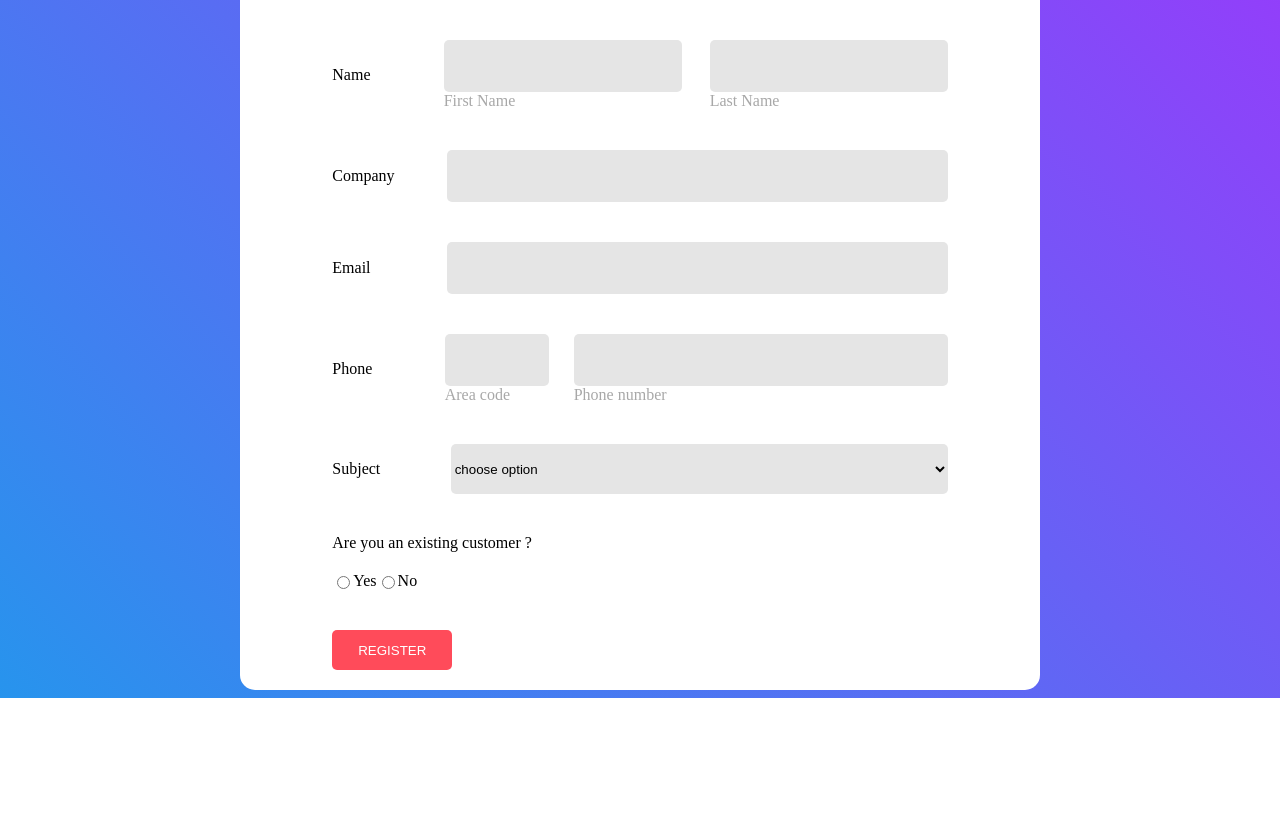
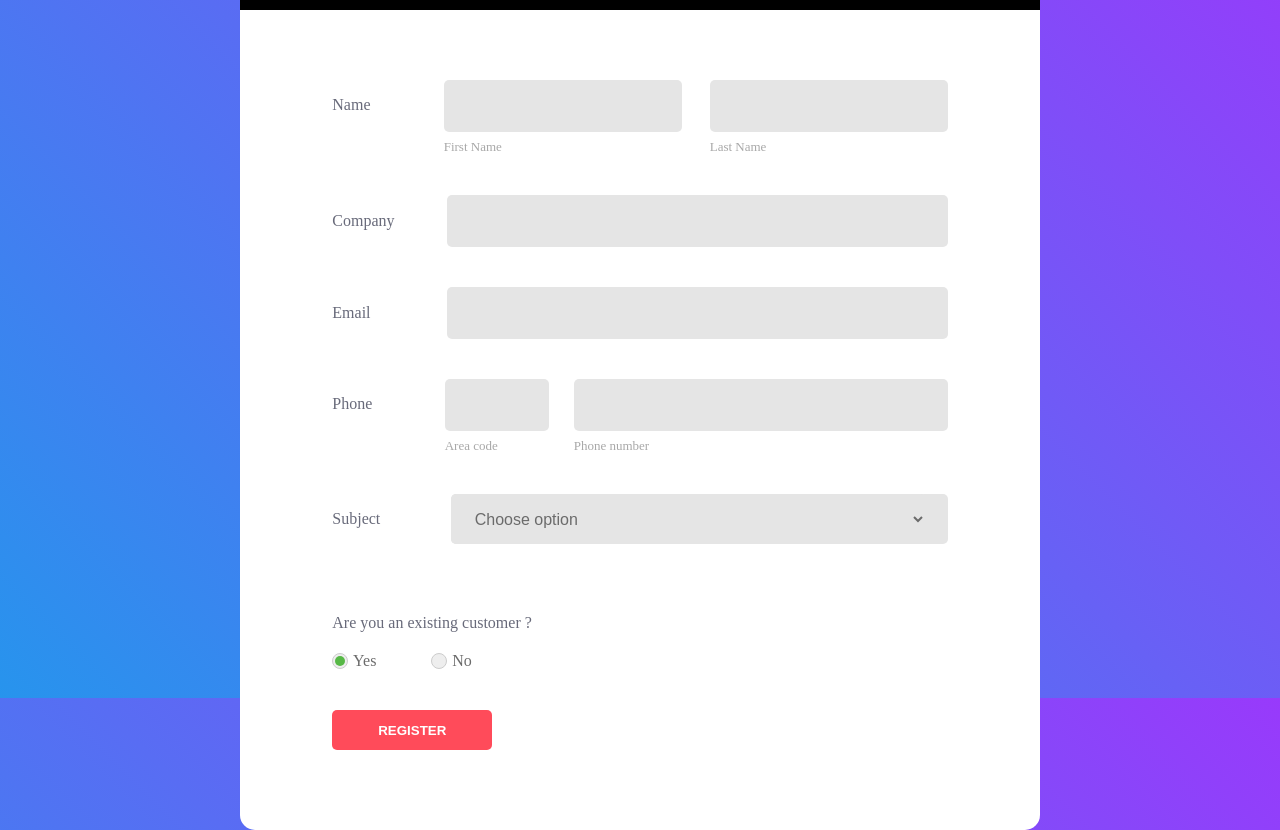
Before and after one commit to Leo599simplon/TD-Simplon, a plain HTML site: page formulaire/form.html in a window 1280 px wide. Shown: the part 118-948 px from the top of the page. Before the commit the page ends 816 px from the top, so only its background shows below. Drawn offline with Linux system fonts and the light colour scheme; a web font is replaced by a local one.

Commit message:
Formulaire dernière version

```diff
--- a/formulaire/form.css
+++ b/formulaire/form.css
@@ -10,12 +10,13 @@ body
 .container
 {
 
-    height: 800px;
+    height: 900px;
     width: 800px;
     background-color: white;
     border-radius: 15px;
     display: flex;
     flex-direction: column;
+    margin-top: 40px;
 }
 
 .titre
@@ -54,6 +55,14 @@ body
     widows: 100%;
     height: 20px;
 }
+
+.espaceLigne3
+
+{
+    widows: 100%;
+    height: 70px;
+}
+
 
 #espaceHaut
 
@@ -195,12 +204,13 @@ h1
 {
     margin-right: 28px;
 }
+
 button
 {
     border-style: hidden;
     background-color:#ff4b5a;
     border-radius: 5px;
-    width: 120px;
+    width: 160px;
     height: 40px;
 
 }
@@ -211,8 +221,17 @@ button
     background-color: #e5e5e5;
     border-radius: 5px;
     border-style: hidden;
-    width: 497px;
+    width: 475px;
     height: 50px;
+    padding-left: 20px;
+    color: #6b6b6b;
+    font-size: medium;
+}
+
+.blocNo
+
+{
+    margin-left: 55px;
 }
 
 
@@ -225,3 +244,84 @@ button
 {
  flex-direction: row !important;
 }
+
+.espaceTexte
+
+{
+    margin-top: 7px;
+    font-size: small;
+    font-family: "Mentone Lig";
+}
+
+.policeTexte
+{
+    font-family: "Mentone Lig";
+    color: #686a7a;
+}
+
+
+.policeTexteBas
+{
+    font-family: "Mentone Lig";
+    color: #6b6b6b
+
+}
+
+.txtName
+
+{
+    margin-bottom: 25px;
+}
+
+.petitChamp
+
+{
+    display: flex;
+    background-color: #e5e5e5;
+    border-radius: 5px;
+    border-style: hidden;
+    width: 497px;
+    height: 50px;
+}
+
+
+option
+{
+    color: #6b6b6b
+}
+
+/********************************************
+ * Démo 5
+ *******************************************/
+ input[type="radio"].demo6 {
+    display: none;
+  }
+  input[type="radio"].demo6 + label {
+    position: relative;
+    padding-left: 1.3rem;
+  }
+  input[type="radio"].demo6 + label::before,
+  input[type="radio"].demo6 + label::after {
+    display: block;
+    position: absolute;
+    box-sizing: border-box;
+    content:'';
+    border-radius: 1rem;
+  }
+  input[type="radio"].demo6 + label::before {
+    bottom: 0;
+    left: 0;
+    border: 1px solid #ccc;
+    background-color: #eee;
+    width: 1rem;
+    height: 1rem;
+  }
+  input[type="radio"].demo6 + label::after {
+    bottom: 3px;
+    left: 3px;
+    width: calc(1rem - 6px);
+    height: calc(1rem - 6px);
+  }
+  input[type="radio"].demo6:checked + label::after {
+    background-color: #57b846;
+  }
--- a/formulaire/form.html
+++ b/formulaire/form.html
@@ -8,6 +8,8 @@
     <link rel="stylesheet" href="form.css">
     <link href="//db.onlinewebfonts.com/c/c5171bfb33c0acee37832357f1c3a788?family=CoreSansNSCW01-65Bold"
         rel="stylesheet" type="text/css" />
+    <link href="//db.onlinewebfonts.com/c/a8a61c251907c1e48b8224c5956c7110?family=Mentone+Lig" rel="stylesheet"
+        type="text/css" />
 
 </head>
 
@@ -28,15 +30,15 @@
                     <div class="champ" id="espaceHaut"></div>
 
                     <div class="champ" id="champ1">
-                        <div class="txtName"><span>Name</span></div>
+                        <div class="txtName"><span class="policeTexte">Name</span></div>
                         <div class="input">
                             <div class="blocNom">
                                 <input type="text" id="nom" name="nom" class="interieurInputNom">
-                            <span>First Name</span>
+                                <span class="espaceTexte">First Name</span>
                             </div>
                             <div class="blocNom">
                                 <input type="text" id="prénom" name="nom" class="interieurInputNom">
-                            <span>Last Name</span>
+                                <span class="espaceTexte">Last Name</span>
                             </div>
                         </div>
                     </div>
@@ -45,25 +47,25 @@
                     </div>
 
                     <div class="champ" id="champ2">
-                        <div class="txtCompany"><span>Company</span></div>
+                        <div class="txtCompany"><span class="policeTexte">Company</span></div>
                         <input type="textarea" id="entreprise" name="entreprise" class="interieurInputBig">
                     </div>
                     <div class="espaceLigne"></div>
                     <div class="champ" id="champ3">
-                        <div class="txtEmail"><span>Email</span></div>
+                        <div class="txtEmail"><span class="policeTexte">Email</span></div>
                         <input type="email" id="Email" name="Email" class="interieurInputBig">
                     </div>
                     <div class="espaceLigne"></div>
                     <div class="champ" id="champ4">
-                        <div class="txtPhone"><span>Phone</span></div>
+                        <div class="txtName"><span class="policeTexte">Phone</span></div>
                         <div class="input">
                             <div class="blocNom">
                                 <input type="text" id="indicatif" name="Phone" class="inputPhone">
-                            <span class="indicatif">Area code</span>
+                                <span class="espaceTexte">Area code</span>
                             </div>
                             <div class="blocNom">
                                 <input type="text" id="Phone" name="Phone" class="inputPhone">
-                            <span class="telephone">Phone number</span>
+                                <span class="espaceTexte">Phone number</span>
                             </div>
                         </div>
 
@@ -73,33 +75,42 @@
                     </div>
 
                     <div class="champ" id="champ5">
-                        <div class="txtSubject"><span>Subject</span></div>
+
+                        <div class="txtSubject"><span class="policeTexte">Subject</span></div>
+                        <div class="petitChamp">
                         <select name="nom" size="1" class="sujet">
-                            <option selected>choose option
+                            <option selected>Choose option
                         </select>
                     </div>
-                    <div class="espaceLigne"></div>
+                </div>
+                    <div class="espaceLigne3"></div>
 
 
 
 
                     <div class="champ" id="radioTxt">
-                        <span>Are you an existing customer ?</span>
+                        <span class="policeTexte">Are you an existing customer ?</span>
                     </div>
                     <div class="espaceLigne2"></div>
 
 
-                    <div class="champ" id="radio"> <input type="radio" id="oui" name="oui" value="Yes">
-                        <label for="Oui">Yes</label>
-                        <input type="radio" id="non" name="non" value="No">
-                        <label for="Non">No</label></div>
+                    <div class="champ" id="radio">
+                        <div class="blocYes">
+                            <input type="radio" name="demo6" class="demo6" id="demo6-a" checked>
+                            <label for="demo6-a" class="policeTexteBas">Yes</label>
+                        </div>
 
+
+                        <div class="blocNo">
+                            <input type="radio" name="demo6" class="demo6" id="demo6-b" >
+                            <label for="demo6-b" class="policeTexteBas">No</label></div>
+                    </div>
 
 
 
                     <div class="espaceLigne"></div>
                     <div class="champ" id="register">
-                        <button><span class="buttonText">REGISTER</span></button>
+                        <button><span class="buttonText"><strong>REGISTER</strong></span></button>
                     </div>
 
 
```
Lines whose indentation alone changed are shown as unchanged.
